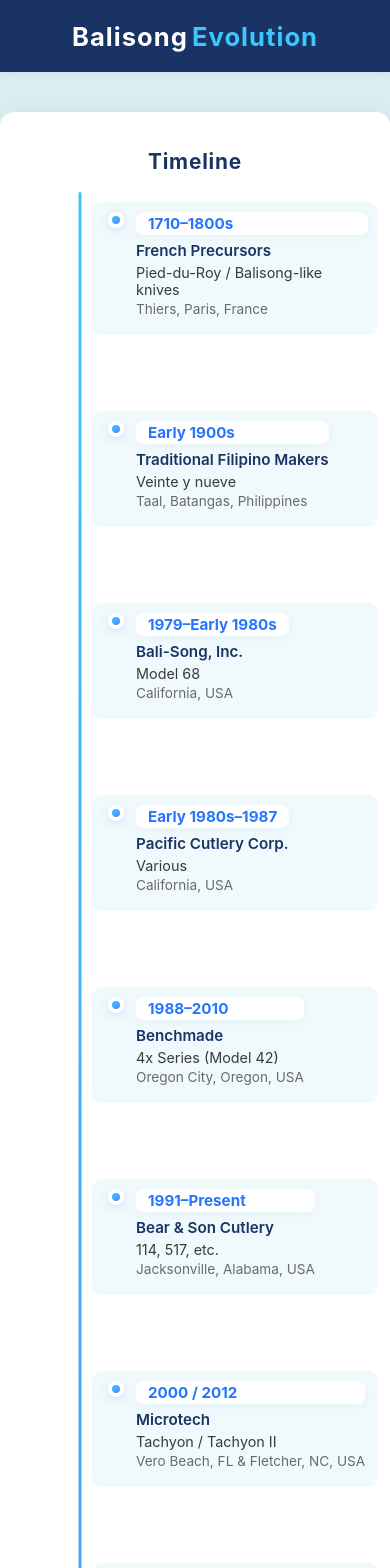
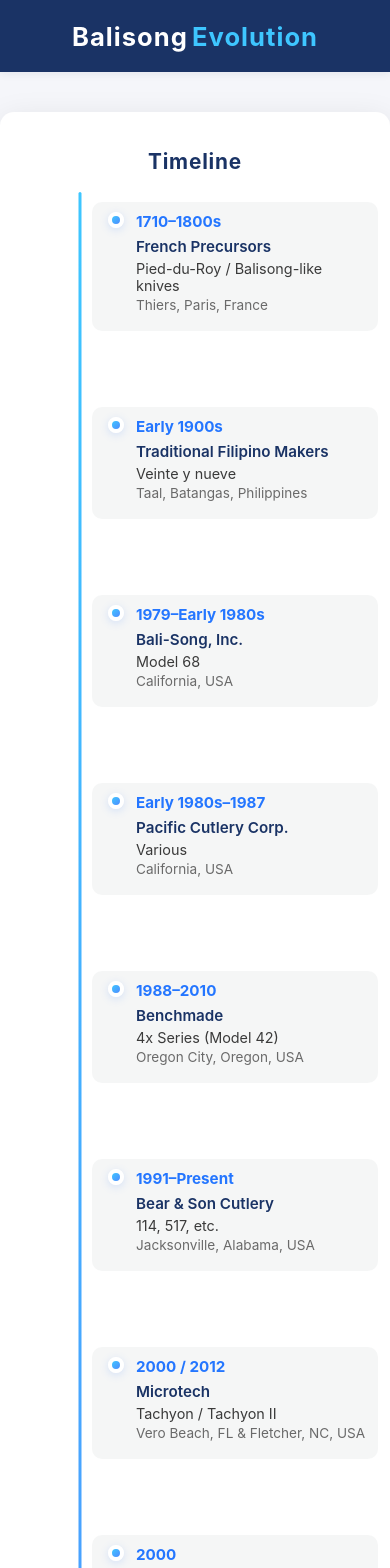
Before and after one commit to AaronGabriel147/bali-history, a Next.js app: page / in a window 390 px wide. Shown: the top 1568 px of the page. Built offline with nearby package versions, Linux system fonts and the light colour scheme.

Commit message:
Before mobile friendly

```diff
--- a/app/balisong-timeline.js
+++ b/app/balisong-timeline.js
@@ -47,7 +47,7 @@
   {
     title: "Cold Steel",
     model: "Arc Angel",
-    period: "2000s",
+    period: "2000",
     location: "Ventura, California, USA",
   },
   {
@@ -59,11 +59,11 @@
   {
     title: "Bradley Cutlery",
     model: "Kimura Series",
-    period: "2009–Early 2010s",
+    period: "2009",
     location: "South Bend, Indiana, USA",
   },
   {
-    title: "BladeRunnerS Systems (BRS)",
+    title: "BRS",
     model: "Alpha Beast, Replicant",
     period: "2012",
     location: "USA",
--- a/app/balisong-timeline.module.css
+++ b/app/balisong-timeline.module.css
@@ -53,7 +53,7 @@
   border-radius: 10px;
   padding: 10px;
   margin: 10px;
-  background-color: #e3f4f788;
+  background-color: #d6d7d73c;
   margin-left: 90px;
 
   /* border: 2px solid red; */
@@ -106,10 +106,6 @@
   font-weight: 700;
   color: #2476ff;
   font-size: 1.1rem;
-  background: #fff;
-  padding: 2px 12px;
-  border-radius: 8px;
-  box-shadow: 0 2px 8px rgba(79,140,255,0.05);
   margin-bottom: 8px;
   min-width: 120px;
   text-align: left;
--- a/app/globals.css
+++ b/app/globals.css
@@ -21,7 +21,7 @@
   padding: 0;
   min-height: 100vh;
   font-family: 'Inter', Arial, sans-serif;
-  background: #dbeef2;
+  background: #f5f6fa;
   color: #1a3365;
 }
 
```
